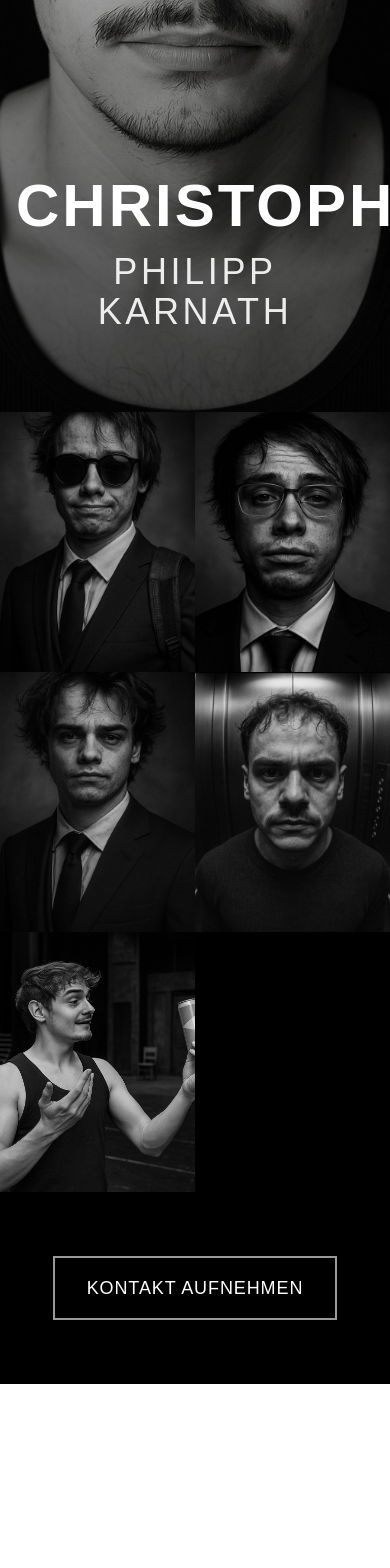
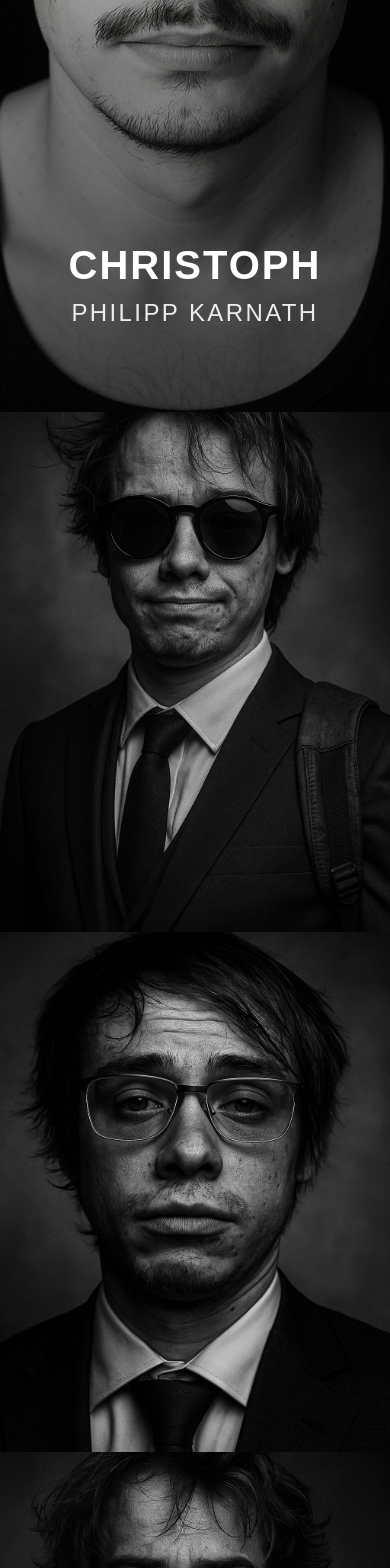
Before and after one commit to TheRealDevCH/actor-portfolio, a Next.js app: page / in a window 390 px wide. Shown: the part 432-2000 px from the top of the page. Before the commit the page ends 1816 px from the top, so only its background shows below. Built offline with nearby package versions, Linux system fonts and the light colour scheme.

Commit message:
Make website fully responsive for all screen sizes

```diff
--- a/app/page.tsx
+++ b/app/page.tsx
@@ -5,6 +5,8 @@ import { useState } from "react";
 
 export default function Home() {
   const [selectedImage, setSelectedImage] = useState<string | null>(null);
+  const [clickCount, setClickCount] = useState(0);
+  const [showEasterEgg, setShowEasterEgg] = useState(false);
 
   const images = [
     "/2f73d626-1320-4306-bf88-ab67839492b7.jpg",
@@ -19,23 +21,24 @@ export default function Home() {
   return (
     <div className="min-h-screen bg-black text-white">
       {/* Hero Section with Name Overlay */}
-      <section className="relative h-screen w-full overflow-hidden">
+      <section className="relative h-[100dvh] w-full overflow-hidden">
         <Image
           src={headerImage}
           alt="Christoph Philipp Karnath"
           fill
           className="object-cover brightness-75"
           priority
+          sizes="100vw"
         />
         <div className="absolute inset-0 bg-gradient-to-b from-black/40 via-transparent to-black/60" />
 
         {/* Name Overlay */}
-        <div className="absolute bottom-20 md:bottom-32 left-0 right-0">
-          <div className="text-center px-4">
-            <h1 className="text-6xl md:text-8xl lg:text-9xl font-bold tracking-wider mb-4 text-white drop-shadow-2xl">
+        <div className="absolute bottom-[10vh] sm:bottom-[12vh] md:bottom-[15vh] left-0 right-0">
+          <div className="text-center px-4 sm:px-6 md:px-8">
+            <h1 className="text-[clamp(2.5rem,10vw,9rem)] font-bold tracking-wider mb-2 sm:mb-4 text-white drop-shadow-2xl leading-tight">
               CHRISTOPH
             </h1>
-            <h2 className="text-4xl md:text-6xl lg:text-7xl font-light tracking-widest text-white/90 drop-shadow-2xl">
+            <h2 className="text-[clamp(1.5rem,6vw,5rem)] font-light tracking-widest text-white/90 drop-shadow-2xl leading-tight">
               PHILIPP KARNATH
             </h2>
           </div>
@@ -44,7 +47,7 @@ export default function Home() {
 
       {/* Portfolio Gallery */}
       <section className="w-full">
-        <div className="grid grid-cols-2 md:grid-cols-3 lg:grid-cols-3 gap-0">
+        <div className="grid grid-cols-1 xs:grid-cols-2 md:grid-cols-3 lg:grid-cols-3 xl:grid-cols-5 gap-0">
           {images.map((image, index) => (
             <div
               key={index}
@@ -56,6 +59,7 @@ export default function Home() {
                 alt={`Portfolio ${index + 1}`}
                 fill
                 className="object-cover transition-transform duration-500 group-hover:scale-110"
+                sizes="(max-width: 640px) 100vw, (max-width: 768px) 50vw, (max-width: 1024px) 33vw, 20vw"
               />
               <div className="absolute inset-0 bg-black/0 group-hover:bg-black/30 transition-colors duration-300" />
             </div>
@@ -64,11 +68,11 @@ export default function Home() {
       </section>
 
       {/* Contact Section */}
-      <section className="py-16 px-4">
+      <section className="py-12 sm:py-16 md:py-20 px-4 sm:px-6 md:px-8">
         <div className="max-w-4xl mx-auto text-center">
           <a
             href="mailto:kontakt@christoph-karnath.de"
-            className="inline-block px-8 py-4 border-2 border-white/60 hover:bg-white hover:text-black transition-all duration-300 text-lg tracking-wider"
+            className="inline-block px-6 sm:px-8 py-3 sm:py-4 border-2 border-white/60 hover:bg-white hover:text-black transition-all duration-300 text-base sm:text-lg tracking-wider"
           >
             KONTAKT AUFNEHMEN
           </a>
@@ -78,22 +82,24 @@ export default function Home() {
       {/* Lightbox Modal */}
       {selectedImage && (
         <div
-          className="fixed inset-0 bg-black/95 z-50 flex items-center justify-center p-4"
+          className="fixed inset-0 bg-black/95 z-50 flex items-center justify-center p-2 sm:p-4 md:p-6"
           onClick={() => setSelectedImage(null)}
         >
           <button
             type="button"
-            className="absolute top-4 right-4 text-white text-4xl hover:text-gray-300 transition-colors"
+            className="absolute top-2 sm:top-4 right-2 sm:right-4 text-white text-3xl sm:text-4xl hover:text-gray-300 transition-colors z-10 w-10 h-10 sm:w-12 sm:h-12 flex items-center justify-center"
             onClick={() => setSelectedImage(null)}
+            aria-label="Schließen"
           >
             &times;
           </button>
-          <div className="relative w-full h-full max-w-5xl max-h-[90vh]">
+          <div className="relative w-full h-full max-w-[95vw] max-h-[95vh] sm:max-w-5xl sm:max-h-[90vh]">
             <Image
               src={selectedImage}
               alt="Portfolio Detail"
               fill
               className="object-contain"
+              sizes="95vw"
             />
           </div>
         </div>
```
